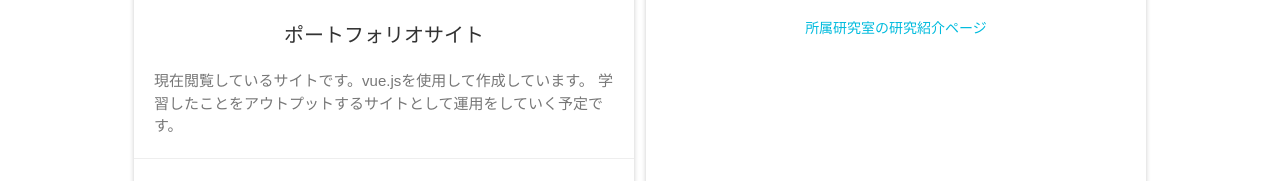
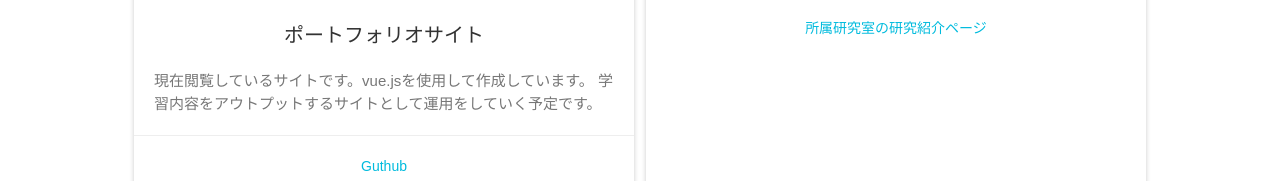
Before and after one commit to kaz8/my-portfolio-site, a Vue app: page /work in a window 1280 px wide. Shown: the part 562-743 px from the top of the page. Built offline with nearby package versions, Linux system fonts and the light colour scheme.

Commit message:
delete favicon and made minor modification

```diff
--- a/public/index.html
+++ b/public/index.html
@@ -4,7 +4,6 @@
     <meta charset="utf-8">
     <meta http-equiv="X-UA-Compatible" content="IE=edge">
     <meta name="viewport" content="width=device-width,initial-scale=1.0">
-    <link rel="icon" href="<%= BASE_URL %>favicon.ico">
     <title><%= htmlWebpackPlugin.options.title %></title>
   </head>
   <body>
--- a/src/views/Work.vue
+++ b/src/views/Work.vue
@@ -14,7 +14,7 @@
           <h1 class="works-title">ポートフォリオサイト</h1>
           <p class="works-text">
             現在閲覧しているサイトです。vue.jsを使用して作成しています。
-            学習したことをアウトプットするサイトとして運用をしていく予定です。
+            学習内容をアウトプットするサイトとして運用をしていく予定です。
           </p>
         </div>
         <div class="works-link">
@@ -78,6 +78,7 @@ body {
   height: auto;
 }
 .works-content {
+
   padding: 20px;
 }
 .works-title {
--- a/vue.config.js
+++ b/vue.config.js
@@ -1,5 +1,11 @@
 module.exports = {
   transpileDependencies: [
     'vuetify'
-  ]
+  ],
+  pages: {
+    index: {
+      entry: 'src/main.js', // 必須パラメータ
+      title: "kaz's portfolio",
+    }
+  }
 }
```
Also changed, not shown: 1 other file (tests, documents, lock files or other folders).
